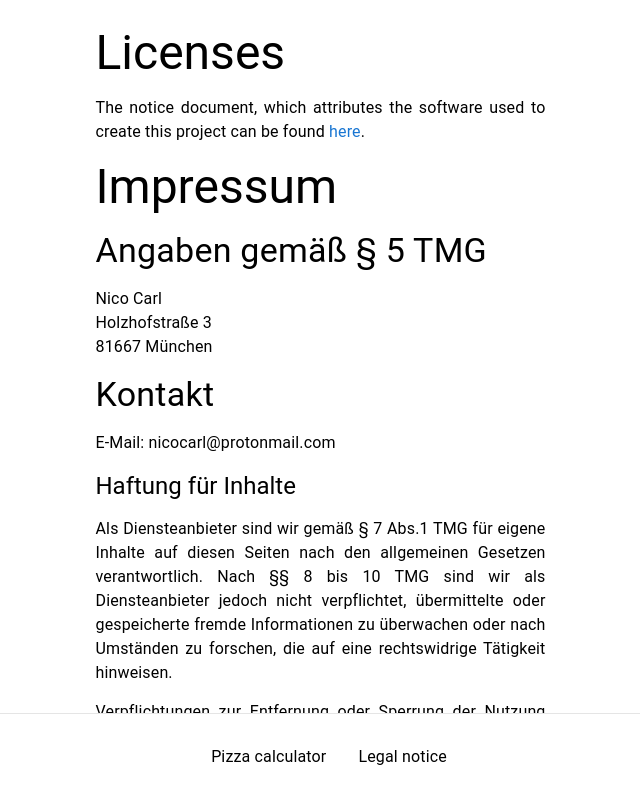
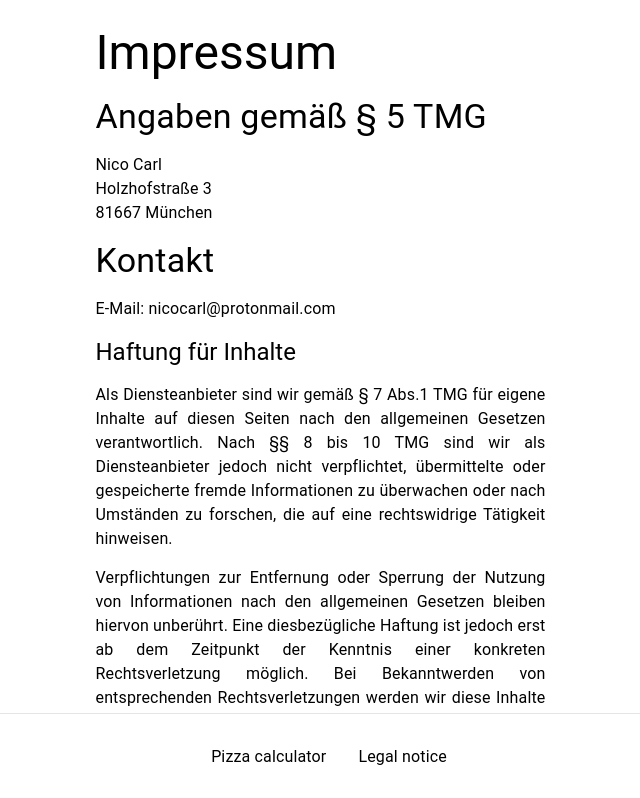
Before and after one commit to nicarl/pizzacalc, a React (Vite) app in the folder code/: page /legalnotice in a window 1280 px wide. Shown: the top 798 px of the page, without its empty margins (311-951 px from the left). Built offline with nearby package versions, Linux system fonts and the light colour scheme.

Commit message:
fix: CDK certificate region, stale license link, and meta tag typo
- Use DnsValidatedCertificate with region us-east-1 for CloudFront
- Remove Licenses section referencing removed notice.txt
- Fix misspelled meta name attribute in index.html

```diff
--- a/code/index.html
+++ b/code/index.html
@@ -5,7 +5,7 @@
     <link rel="icon" href="/favicon.ico" />
     <meta name="viewport" content="width=device-width, initial-scale=1" />
     <meta name="theme-color" content="#000000" />
-    <meta name="pizzacaluclator" content="Pizza calculator" />
+    <meta name="description" content="Pizza calculator" />
     <link rel="apple-touch-icon" href="/logo192.png" />
     <link rel="manifest" href="/manifest.json" />
     <title>Pizza calculator</title>
--- a/code/src/components/LegalNotice/LegalNotice.tsx
+++ b/code/src/components/LegalNotice/LegalNotice.tsx
@@ -6,17 +6,6 @@ const textSx = { marginBottom: '15px' };
 export function LegalNotice(): ReactElement {
   return (
     <Box sx={{ maxWidth: '450px', textAlign: 'justify' }}>
-      <Typography sx={textSx} variant="h3">
-        Licenses
-      </Typography>
-      <Typography sx={textSx}>
-        The notice document, which attributes the software used to create this
-        project can be found{' '}
-        <Link href={'notice.txt'} underline="hover">
-          here
-        </Link>
-        .
-      </Typography>
       <Typography sx={textSx} variant="h3">
         Impressum
       </Typography>
```
Also changed, not shown: 1 other file (tests, documents, lock files or other folders).
